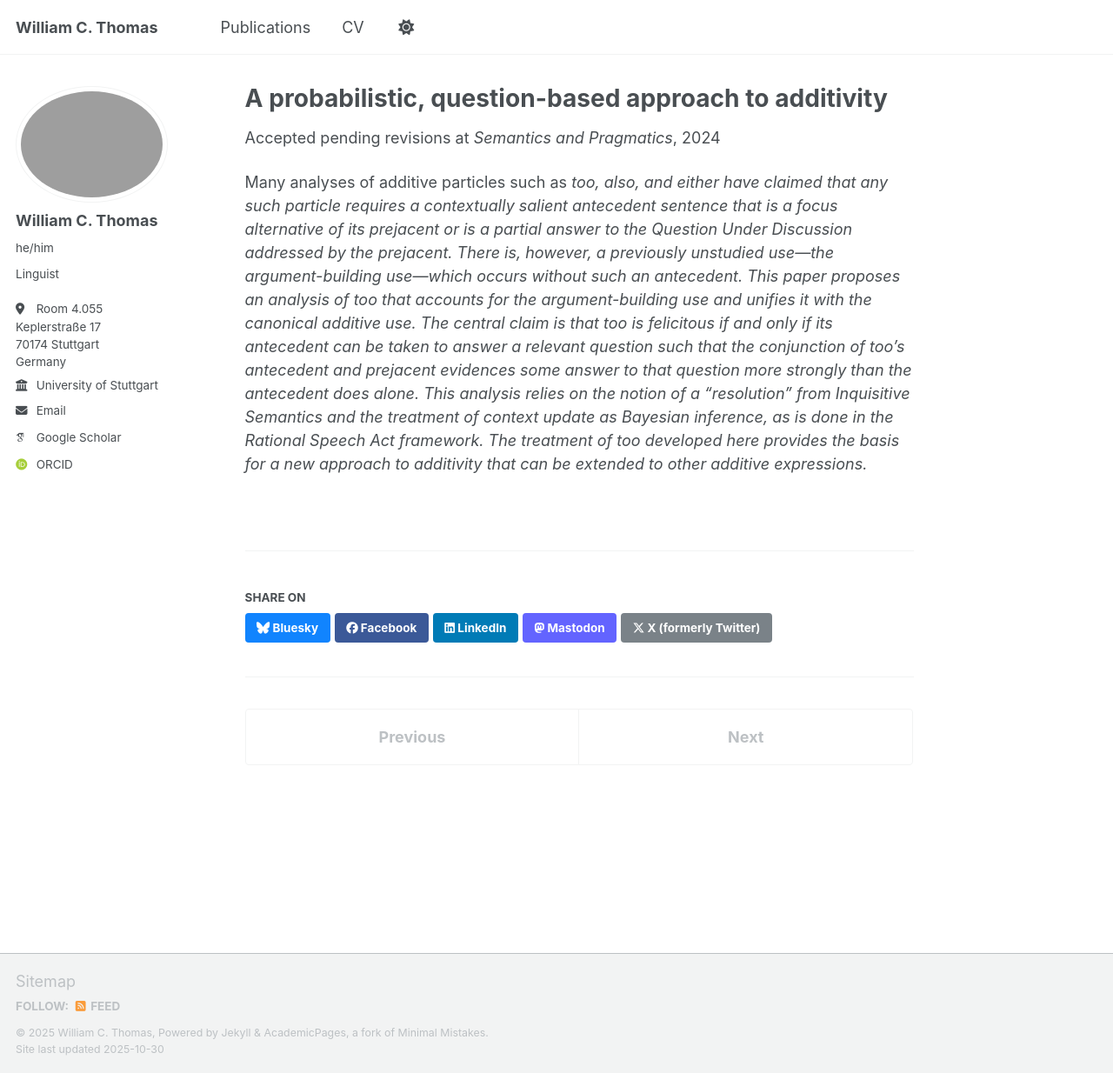
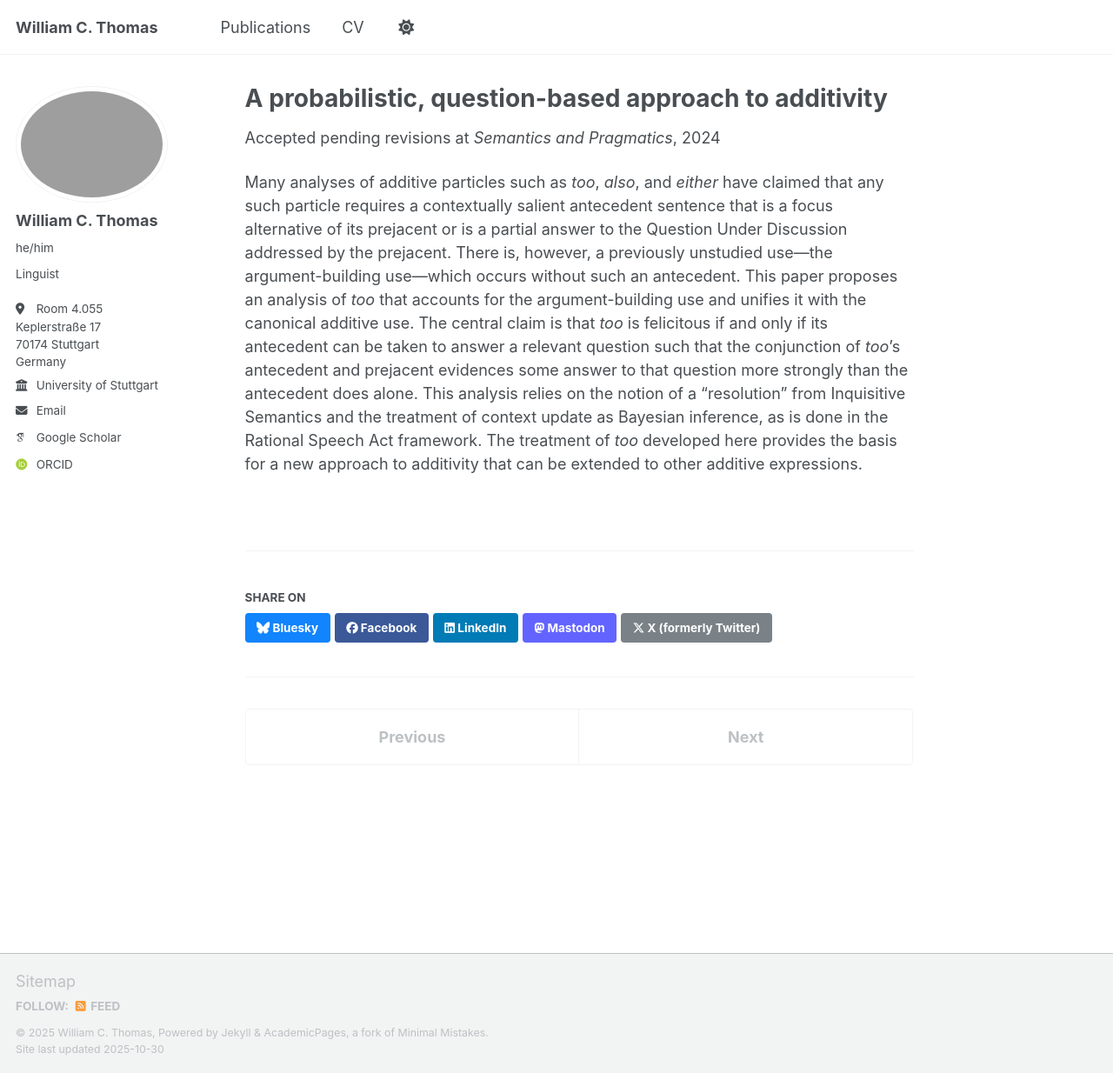
Before and after one commit to wm-t/wm-t.github.io, a Jekyll site: the page built from _publications/Thomas-additivity.md, in a window 1280 px wide and 1234 px high. Shown: the whole window at 87% size. Built offline with Jekyll 4.4.1, drawn with Linux system fonts in a browser that asks for light colours; some web fonts are replaced; a script that is not in the unit is left out.

```diff
--- a/_publications/Thomas-additivity.md
+++ b/_publications/Thomas-additivity.md
@@ -12,4 +12,4 @@ bibtexurl:
 citation:
 ---
 
-Many analyses of additive particles such as <i>too<i/>, <i>also<i/>, and <i>either<i/> have claimed that any such particle requires a contextually salient antecedent sentence that is a focus alternative of its prejacent or is a partial answer to the Question Under Discussion addressed by the prejacent. There is, however, a previously unstudied use---the argument-building use---which occurs without such an antecedent. This paper proposes an analysis of <i>too<i/> that accounts for the argument-building use and unifies it with the canonical additive use. The central claim is that <i>too<i/> is felicitous if and only if its antecedent can be taken to answer a relevant question such that the conjunction of <i>too<i/>’s antecedent and prejacent evidences some answer to that question more strongly than the antecedent does alone. This analysis relies on the notion of a "resolution" from Inquisitive Semantics and the treatment of context update as Bayesian inference, as is done in the Rational Speech Act framework. The treatment of <i>too<i/> developed here provides the basis for a new approach to additivity that can be extended to other additive expressions.
+Many analyses of additive particles such as <i>too</i>, <i>also</i>, and <i>either</i> have claimed that any such particle requires a contextually salient antecedent sentence that is a focus alternative of its prejacent or is a partial answer to the Question Under Discussion addressed by the prejacent. There is, however, a previously unstudied use---the argument-building use---which occurs without such an antecedent. This paper proposes an analysis of <i>too</i> that accounts for the argument-building use and unifies it with the canonical additive use. The central claim is that <i>too</i> is felicitous if and only if its antecedent can be taken to answer a relevant question such that the conjunction of <i>too</i>’s antecedent and prejacent evidences some answer to that question more strongly than the antecedent does alone. This analysis relies on the notion of a "resolution" from Inquisitive Semantics and the treatment of context update as Bayesian inference, as is done in the Rational Speech Act framework. The treatment of <i>too</i> developed here provides the basis for a new approach to additivity that can be extended to other additive expressions.
```
